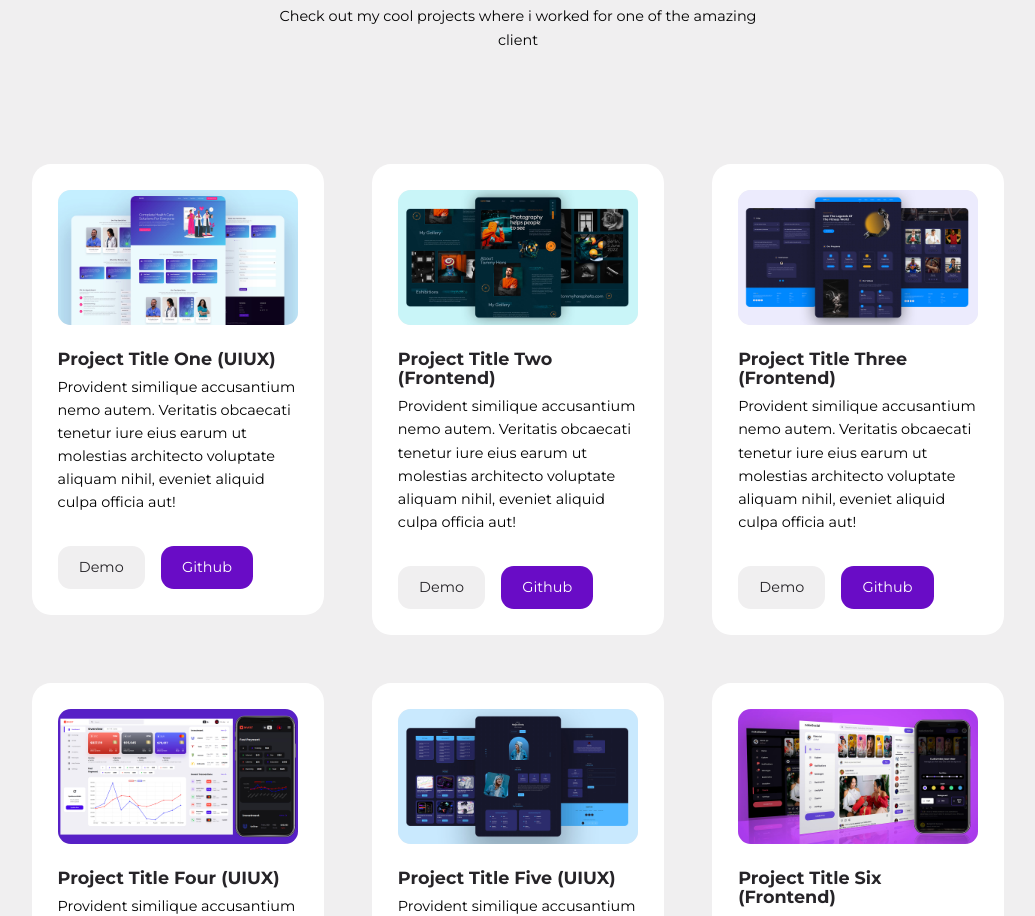
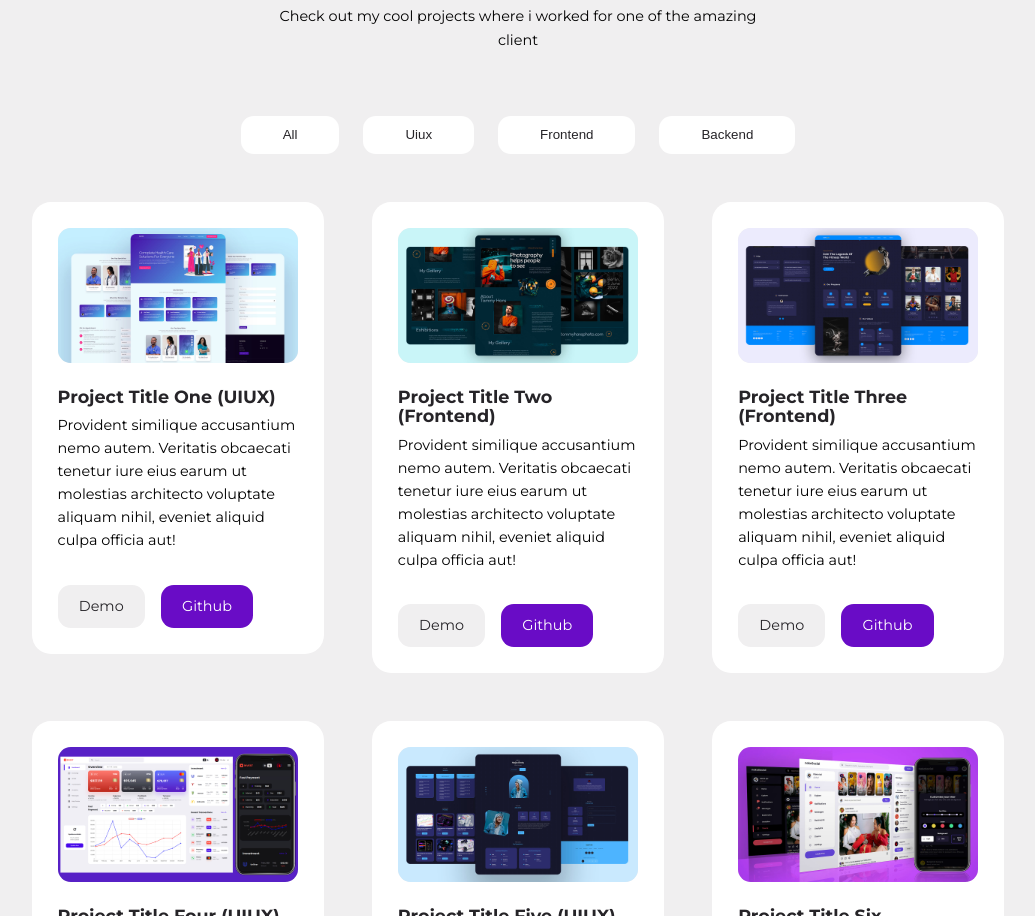
Before and after one commit to Rohan-tech11/My-Portfolio, a React (Create React App) app: page / in a window 1280 px wide. Shown: the part 2696-3612 px from the top of the page, without its empty margins (122-1157 px from the left). Built offline with nearby package versions, Linux system fonts and the light colour scheme.

Commit message:
added-CategoryButton

```diff
--- a/src/sections/portfolio/CategoryButton.jsx
+++ b/src/sections/portfolio/CategoryButton.jsx
@@ -1,7 +1,7 @@
 import React from "react";
 
-const CategoryButton = ({ category }) => {
-  return <div></div>;
+const CategoryButton = ({ category, className }) => {
+  return <button className={className}>{category}</button>;
 };
 
 export default CategoryButton;
--- a/src/sections/portfolio/ProjectCategories.jsx
+++ b/src/sections/portfolio/ProjectCategories.jsx
@@ -5,7 +5,11 @@ const ProjectCategories = ({ categories }) => {
   return (
     <div className="portfolio__categories">
       {categories.map((category) => (
-        <CategoryButton key={category} category={category} />
+        <CategoryButton
+          key={category}
+          category={category}
+          className={"btn cat__btn white"}
+        />
       ))}
     </div>
   );
```
